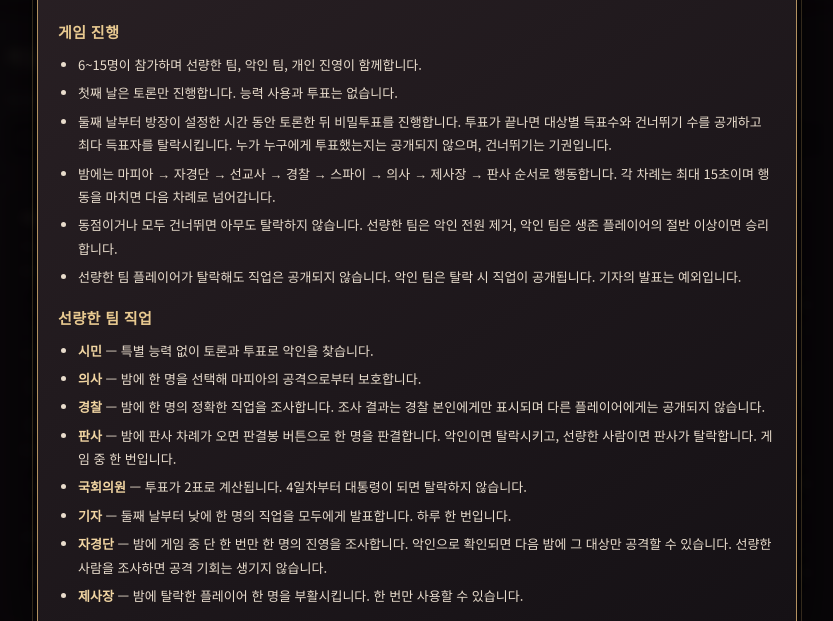
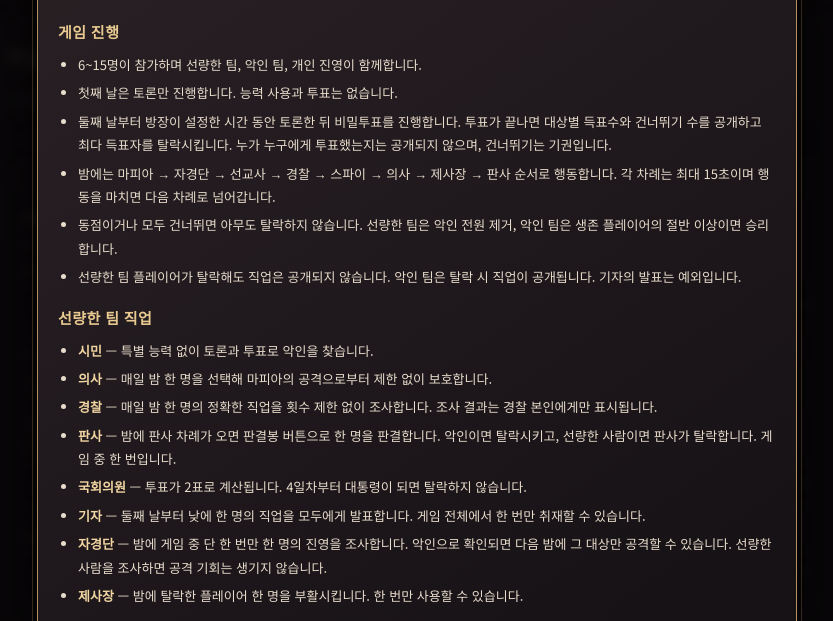
Before and after one commit to makethman0226-a11y/mafia-online, a website: page public/index.html in a window 1280 px wide. Both pictures are taken after a click on the button "게임 전체 규칙 보기". Shown: the part 125-746 px from the top of the page, without its empty margins (223-1056 px from the left). Drawn offline with nearby package versions, Linux system fonts and the light colour scheme; no server answers.

Commit message:
Document role ability limits

```diff
--- a/public/index.html
+++ b/public/index.html
@@ -7,7 +7,7 @@
 <div id="chatPanel" class="panel chat-panel hidden"><div class="chat-heading"><h3 id="chatTitle">전체 대화</h3><button id="closeChat" class="secondary">닫기</button></div><div id="chat" class="chat"></div><div class="join"><input id="message" maxlength="160" placeholder="메시지 입력"><button id="send">전송</button></div></div><section id="gameResult" class="panel game-result hidden" aria-live="polite"></section></section>
 <div id="rulesModal" class="rules-overlay hidden" role="dialog" aria-modal="true" aria-labelledby="rulesTitle"><section class="rules-panel"><div class="rules-heading"><h2 id="rulesTitle">MAFIA ONLINE · 전체 규칙</h2><button id="rulesClose" class="secondary" aria-label="규칙 닫기">닫기 ✕</button></div><div class="rules-content">
 <h3>게임 진행</h3><ul><li>6~15명이 참가하며 선량한 팀, 악인 팀, 개인 진영이 함께합니다.</li><li>첫째 날은 토론만 진행합니다. 능력 사용과 투표는 없습니다.</li><li>둘째 날부터 방장이 설정한 시간 동안 토론한 뒤 비밀투표를 진행합니다. 투표가 끝나면 대상별 득표수와 건너뛰기 수를 공개하고 최다 득표자를 탈락시킵니다. 누가 누구에게 투표했는지는 공개되지 않으며, 건너뛰기는 기권입니다.</li><li>밤에는 마피아 → 자경단 → 선교사 → 경찰 → 스파이 → 의사 → 제사장 → 판사 순서로 행동합니다. 각 차례는 최대 15초이며 행동을 마치면 다음 차례로 넘어갑니다.</li><li>동점이거나 모두 건너뛰면 아무도 탈락하지 않습니다. 선량한 팀은 악인 전원 제거, 악인 팀은 생존 플레이어의 절반 이상이면 승리합니다.</li><li>선량한 팀 플레이어가 탈락해도 직업은 공개되지 않습니다. 악인 팀은 탈락 시 직업이 공개됩니다. 기자의 발표는 예외입니다.</li></ul>
-<h3>선량한 팀 직업</h3><ul><li><b>시민</b> — 특별 능력 없이 토론과 투표로 악인을 찾습니다.</li><li><b>의사</b> — 밤에 한 명을 선택해 마피아의 공격으로부터 보호합니다.</li><li><b>경찰</b> — 밤에 한 명의 정확한 직업을 조사합니다. 조사 결과는 경찰 본인에게만 표시되며 다른 플레이어에게는 공개되지 않습니다.</li><li><b>판사</b> — 밤에 판사 차례가 오면 판결봉 버튼으로 한 명을 판결합니다. 악인이면 탈락시키고, 선량한 사람이면 판사가 탈락합니다. 게임 중 한 번입니다.</li><li><b>국회의원</b> — 투표가 2표로 계산됩니다. 4일차부터 대통령이 되면 탈락하지 않습니다.</li><li><b>기자</b> — 둘째 날부터 낮에 한 명의 직업을 모두에게 발표합니다. 하루 한 번입니다.</li><li><b>자경단</b> — 밤에 게임 중 단 한 번만 한 명의 진영을 조사합니다. 악인으로 확인되면 다음 밤에 그 대상만 공격할 수 있습니다. 선량한 사람을 조사하면 공격 기회는 생기지 않습니다.</li><li><b>제사장</b> — 밤에 탈락한 플레이어 한 명을 부활시킵니다. 한 번만 사용할 수 있습니다.</li></ul>
+<h3>선량한 팀 직업</h3><ul><li><b>시민</b> — 특별 능력 없이 토론과 투표로 악인을 찾습니다.</li><li><b>의사</b> — 매일 밤 한 명을 선택해 마피아의 공격으로부터 제한 없이 보호합니다.</li><li><b>경찰</b> — 매일 밤 한 명의 정확한 직업을 횟수 제한 없이 조사합니다. 조사 결과는 경찰 본인에게만 표시됩니다.</li><li><b>판사</b> — 밤에 판사 차례가 오면 판결봉 버튼으로 한 명을 판결합니다. 악인이면 탈락시키고, 선량한 사람이면 판사가 탈락합니다. 게임 중 한 번입니다.</li><li><b>국회의원</b> — 투표가 2표로 계산됩니다. 4일차부터 대통령이 되면 탈락하지 않습니다.</li><li><b>기자</b> — 둘째 날부터 낮에 한 명의 직업을 모두에게 발표합니다. 게임 전체에서 한 번만 취재할 수 있습니다.</li><li><b>자경단</b> — 밤에 게임 중 단 한 번만 한 명의 진영을 조사합니다. 악인으로 확인되면 다음 밤에 그 대상만 공격할 수 있습니다. 선량한 사람을 조사하면 공격 기회는 생기지 않습니다.</li><li><b>제사장</b> — 밤에 탈락한 플레이어 한 명을 부활시킵니다. 한 번만 사용할 수 있습니다.</li></ul>
 <h3>악인 팀 직업</h3><ul><li><b>마피아</b> — 밤에 공격할 대상을 선택합니다. 악인 팀 대화에 참여할 수 있습니다.</li><li><b>스파이</b> — 밤에 한 명의 직업을 조사합니다. 마피아를 찾으면 서로 정체를 확인하고 악인 팀 대화에 참여합니다.</li><li><b>클러쳐</b> — 악인 진영입니다. 탈락 시 공개되는 직업은 시민으로 위장됩니다.</li><li><b>선교사</b> — 밤에 선량한 팀 한 명을 악인 진영으로 전향시킬 수 있습니다. 또한 첫째·셋째·다섯째 밤처럼 하루 간격으로 공격할 수 있으며, 같은 악인 팀은 공격할 수 없습니다. 악인을 대상으로 전향을 시도하면 선교사가 탈락합니다.</li></ul>
 <h3>개인 진영</h3><ul><li><b>궁정광대</b> — 낮 투표로 탈락하면 혼자 승리합니다.</li></ul>
 <p class="rules-note">경찰·스파이의 조사 결과는 본인에게만 표시됩니다. 게임 중 공개되는 정보와 직업별 능력은 실제 진행 규칙을 따릅니다.</p>
```
